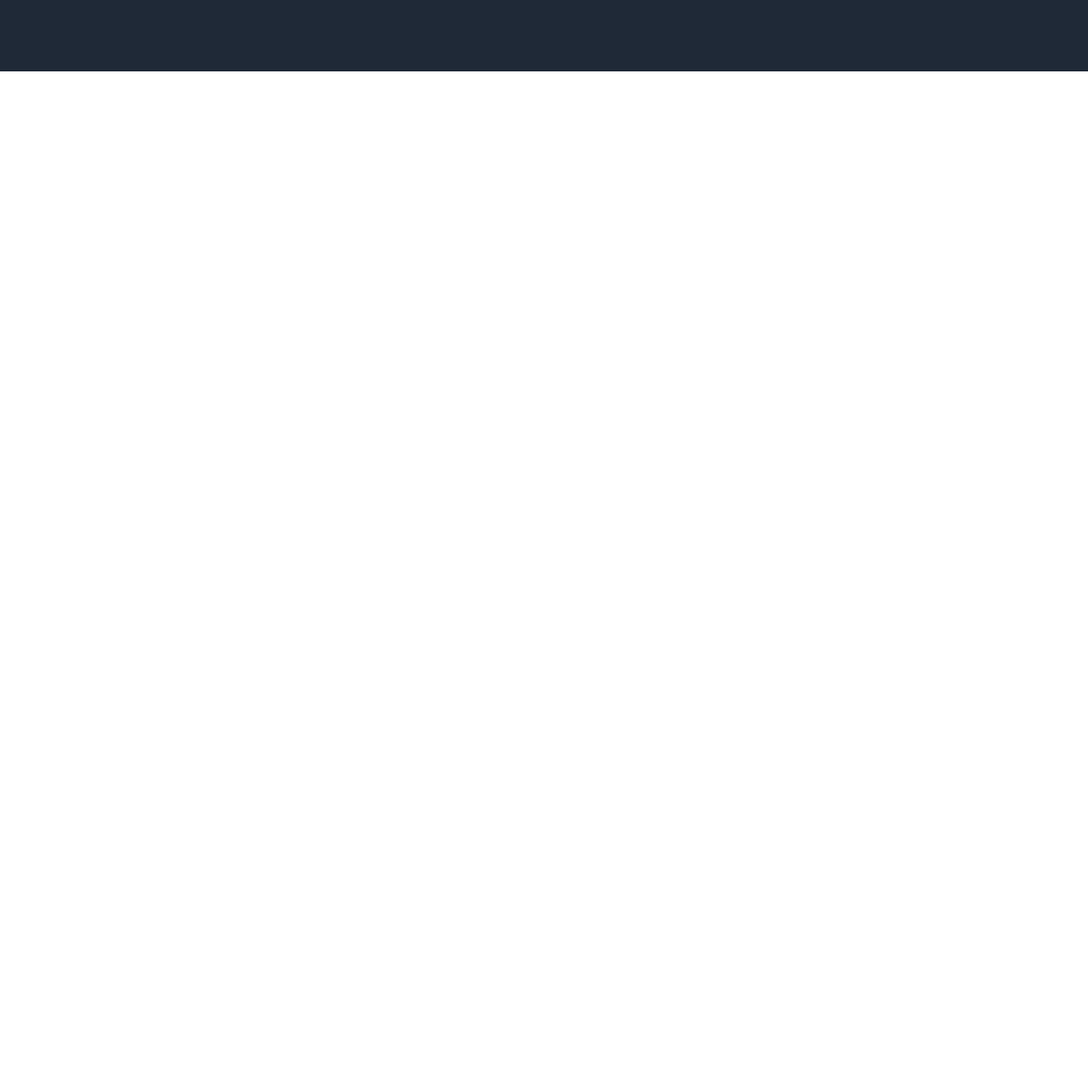
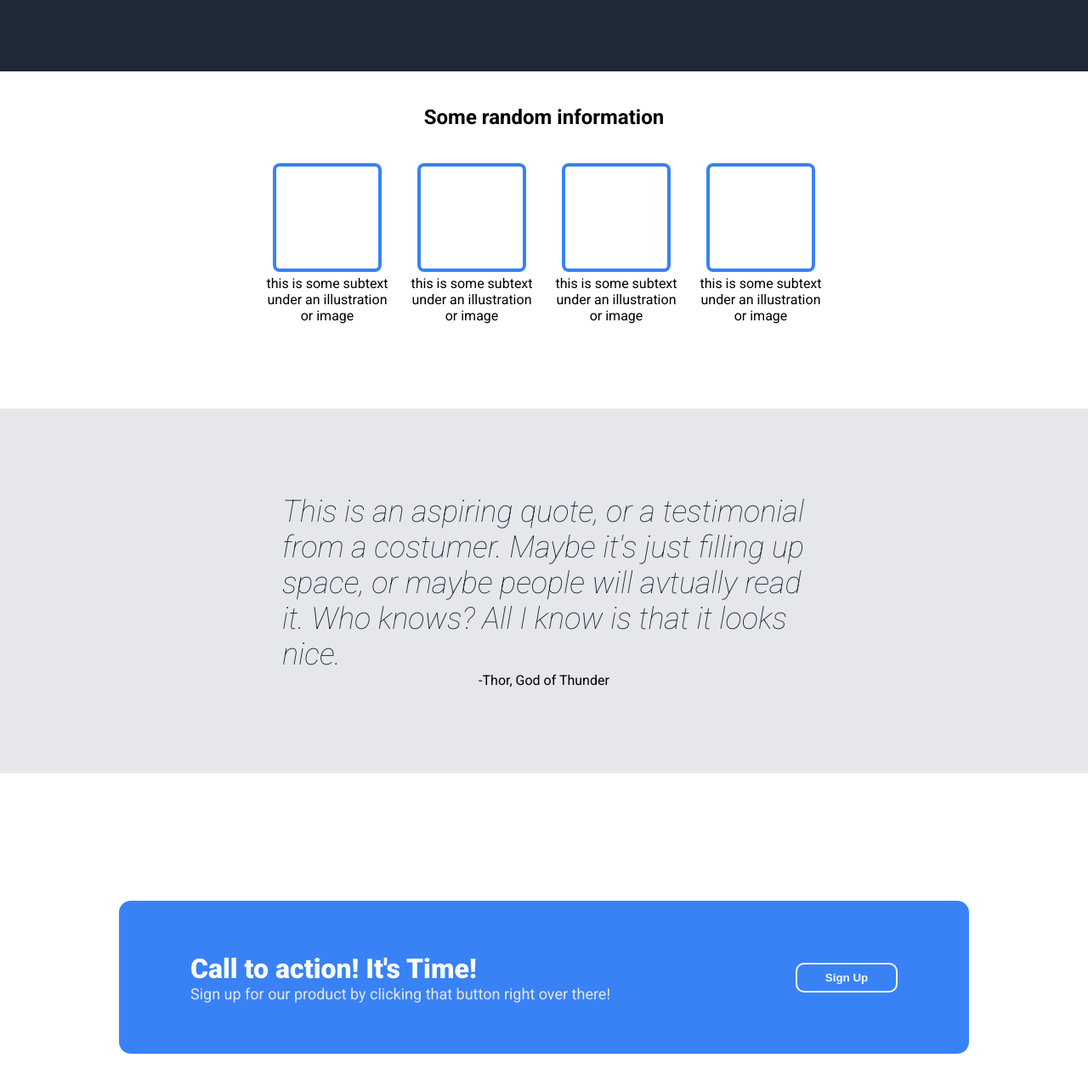
Before and after one commit to lucassj10/odin-landing-page, a plain HTML site: page index.html in a window 1280 px wide. Shown: the part 500-1778 px from the top of the page at 85% size. Before the commit the page ends 800 px from the top, so only its background shows below. Drawn offline with Linux system fonts and the light colour scheme.

Commit message:
Create information, Quote and CTA sections
Create style and content to the following sections:
-information
-quote
-CTA

```diff
--- a/index.html
+++ b/index.html
@@ -21,13 +21,49 @@
             <div class="hero-text">
                 <h1>This website is awesome</h1>
                 <p>This website has some subtext that goes here under the main title. it's a smaller font and the color is lower contrast</p>
-                <button>Sign up</button>
+                <button class="button">Sign up</button>
             </div>
             <div class="image-placeholder">
                 <div>this is a placeholder for an image</div>
             </div>
-
         </div>
+   </div>
+   <div class="mid-container">
+     <h2>Some random information</h2>
+        <div class="info-card-container">
+            <div class="info-card">
+                <div class="card-image">  </div>
+                <div class="card-text">this is some subtext under an illustration or image</div>
+            </div>
+            <div class="info-card">
+                <div class="card-image"> </div>
+                <div class="card-text">this is some subtext under an illustration or image</div>
+            </div>
+            <div class="info-card">
+                <div class="card-image"> </div>
+                <div class="card-text">this is some subtext under an illustration or image</div>
+            </div>
+            <div class="info-card">
+                <div class="card-image"> </div>
+                <div class="card-text">this is some subtext under an illustration or image</div>
+            </div>
+        </div>
+   </div>
+   <div class="quote-section">
+    <div class="quotation">This is an aspiring quote, or a testimonial from a costumer. Maybe it's just filling up space, or maybe people will avtually read it. Who knows? All I know is that it looks nice.</div>
+    <div class="author">-Thor, God of Thunder</div>
+   </div>
+   <div class="cta-fold">
+       <div class="bottom-container">
+            <div class="cta-box">
+                <div>
+                    <div class="cta-header">Call to action! It's Time!</div>
+                    <div class="cta-sub">Sign up for our product by clicking that button right over there!</div>
+                </div>
+                <div class="cta-button"><button class="button-outline">Sign Up</button></div>
+            </div>
+       </div>
+   </div>
    </div>
 </body>
 </html>
--- a/styles.css
+++ b/styles.css
@@ -1,4 +1,4 @@
-@import url('https://fonts.googleapis.com/css2?family=Roboto:ital,wght@0,300;0,400;0,500;0,700;0,900;1,300;1,400;1,500;1,700;1,900&display=swap');
+@import url('https://fonts.googleapis.com/css2?family=Roboto:ital,wght@0,100;0,300;0,400;0,500;0,700;0,900;1,100;1,300;1,400;1,500;1,700;1,900&display=swap');
 
 body{
     min-width: 100vh;
@@ -29,6 +29,10 @@ h1{
     margin: 0px;
 }
 
+h2{
+    margin: 0px;
+}
+
 p{
     font-size: 18px;
     color: #e5e7eb;
@@ -36,7 +40,7 @@ p{
     width: 450px;
 }
 
-button{
+.button{
     width: 100px;
     background-color: #3882f6;
     border: 0;
@@ -60,7 +64,7 @@ button{
 
 .header{
     display: flex;
-    gap: 475px;
+    gap: 460px;
     justify-content: center;
     align-items: center;
     margin-bottom: 150px;
@@ -85,8 +89,111 @@ button{
 .image-placeholder{
     background-color: grey;
     width: 500px;
-    height: 200px;
+    height: 224px;
     display: flex;
     align-items: center;
     justify-content: center;
 }
+
+.mid-container{
+    display: flex;
+    flex-direction: column;
+    align-items: center;
+    margin-top: 40px;
+}
+
+.info-card-container{
+    display: flex;
+    justify-content: center;
+    gap: 20px;
+    margin-top: 40px;
+    margin-bottom: 100px;
+}
+
+.info-card{
+    display: flex;
+    flex-direction: column;
+    align-items: center;
+    width: 150px;
+    gap: 4px;
+}
+
+.card-image{
+    width: 120px;
+    height: 120px;
+    border: 4px;
+    border-style: solid;
+    border-color: #3882f6;
+    border-radius: 8px;
+}
+
+.card-text{
+    text-align: center;
+}
+
+.quote-section{
+    background-color: #e5e7eb;
+    display: flex;
+    flex-direction: column;
+    justify-content: center;
+    align-items: center;
+}
+
+.quotation{
+    font-weight: lighter;
+    font-style: italic;
+    font-size: 36px;
+    color: #1F2937;
+    width: 616px;
+    display: flex;
+    margin-top: 100px;
+}
+
+.author{
+    display: flex;
+    justify-content: flex-end;
+    margin-bottom: 100px;
+}
+
+.cta-fold{
+    display: flex;
+    margin: 150px;
+    justify-content: center;
+}
+
+.cta-box
+{
+    background-color: #3882f6;
+    width: 1000px;
+    height: 180px;
+    border-radius: 14px;
+    display: flex;
+    align-items: center;
+    justify-content: space-around;
+    gap: 50px;
+}
+
+.cta-header{
+    color: #F9FAF8;
+    font-weight: 900;
+    font-size: 32px;
+    display: flex;
+}
+
+.cta-sub{
+    color: #e5e7eb;
+    font-size: 18px;
+    display: flex;
+}
+
+.button-outline{
+    width: 120px;
+    background-color: #3882f6;
+    border: 2px;
+    border-radius: 10px;
+    border-style: solid;
+    border-color: #F9FAF8;
+    color: #F9FAF8;
+    font-weight: 800;
+    padding: 8px 20px;
+}
```
